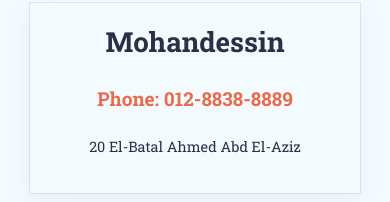
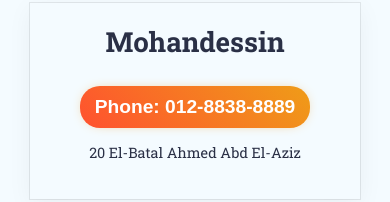
Before and after one commit to KarimWilliam/peskales-clinic, a React (Create React App) app: page / in a window 390 px wide. Shown: the part 1646-1848 px from the top of the page. Built offline with nearby package versions, Linux system fonts and the light colour scheme; a web font is replaced by a local one.

Commit message:
phone buttons

```diff
--- a/src/components/CustomGoogleMap.jsx
+++ b/src/components/CustomGoogleMap.jsx
@@ -10,9 +10,12 @@ function CustomGoogleMap() {
         <div className="maptext">
           <p>
             <h3> {t("mohandeseen")}</h3>
+            <button className="tele-button">
               <h4>
                 {t("Telephone")}:<a href="tel:01288388889"> {t("number1")}</a>
               </h4>
+            </button>
+
             <p className="small-address">
               {t("Address1Number")} {t("Address1")}
             </p>
@@ -29,9 +32,11 @@ function CustomGoogleMap() {
         <div className="maptext">
           <p>
             <h3> {t("october")}</h3>
+            <button className="tele-button">
               <h4>
                 {t("Telephone")}: <a href="tel:01210101974">{t("number2")}</a>
               </h4>
+            </button>
             <p className="small-address">
               {t("Address2")} {t("Address2Number")}
             </p>
--- a/src/index.css
+++ b/src/index.css
@@ -150,7 +150,7 @@ color: rgb(255, 255, 255);
   color: white;
   transition: 0.3s;
 }
-
+/*
 .maptext a {
 text-decoration: none;
 color: #e96b4b;
@@ -160,13 +160,51 @@ transition: 0.3s;
 .maptext a:hover {
   text-decoration: none;
   color: #af2300;
+  } */
+
+
+  .tele-button >h4 {
+    white-space: nowrap;
+color: #ffffff;
+margin: 5px;
+  }
+  a{
+    white-space: nowrap;
+    text-decoration: none !important;
+    color: white;
   }
 
-  .maptext > p >h4 {
-color: #e96b4b;
-  }
+  .tele-button {
+    background-image: linear-gradient(45deg, #FF512F 0%, #F09819  51%, #FF512F  100%)
+   }
 
+   .tele-button {
+    white-space: nowrap;
+    padding: 5px 10px;
+    text-align: center;
+    transition: 0.5s;
+    background-size: 200% auto;
+    color: white;
+    border-radius: 20px;
+    border: 0px;
+    box-shadow: 0px 0px 14px -7px #f09819;
+   }
 
+   .tele-button:hover {
+    background-position: right center;
+    /* change the direction of the change here */
+    color: #fff;
+    text-decoration: none;
+   }
+
+   .tele-button:active {
+    transform: scale(0.95);
+   }
+
+  /* .tele-button{
+  background-color: #000000;
+    border-radius: 30px;
+  } */
 
 .topnav button {
   text-align: center;
@@ -420,7 +458,9 @@ padding-top: 20px;
 @media only screen and (max-width: 1000px) {
   .phone-number{
     font-size: 16px !important;
-    padding-left: 0px !important;
+    padding-left: 5px !important;
+    padding-right: 5px !important;
+    margin-right: 5px;
   }
   .bigTitle{
     padding-left: 50px;
```
Lines whose indentation alone changed are shown as unchanged.
